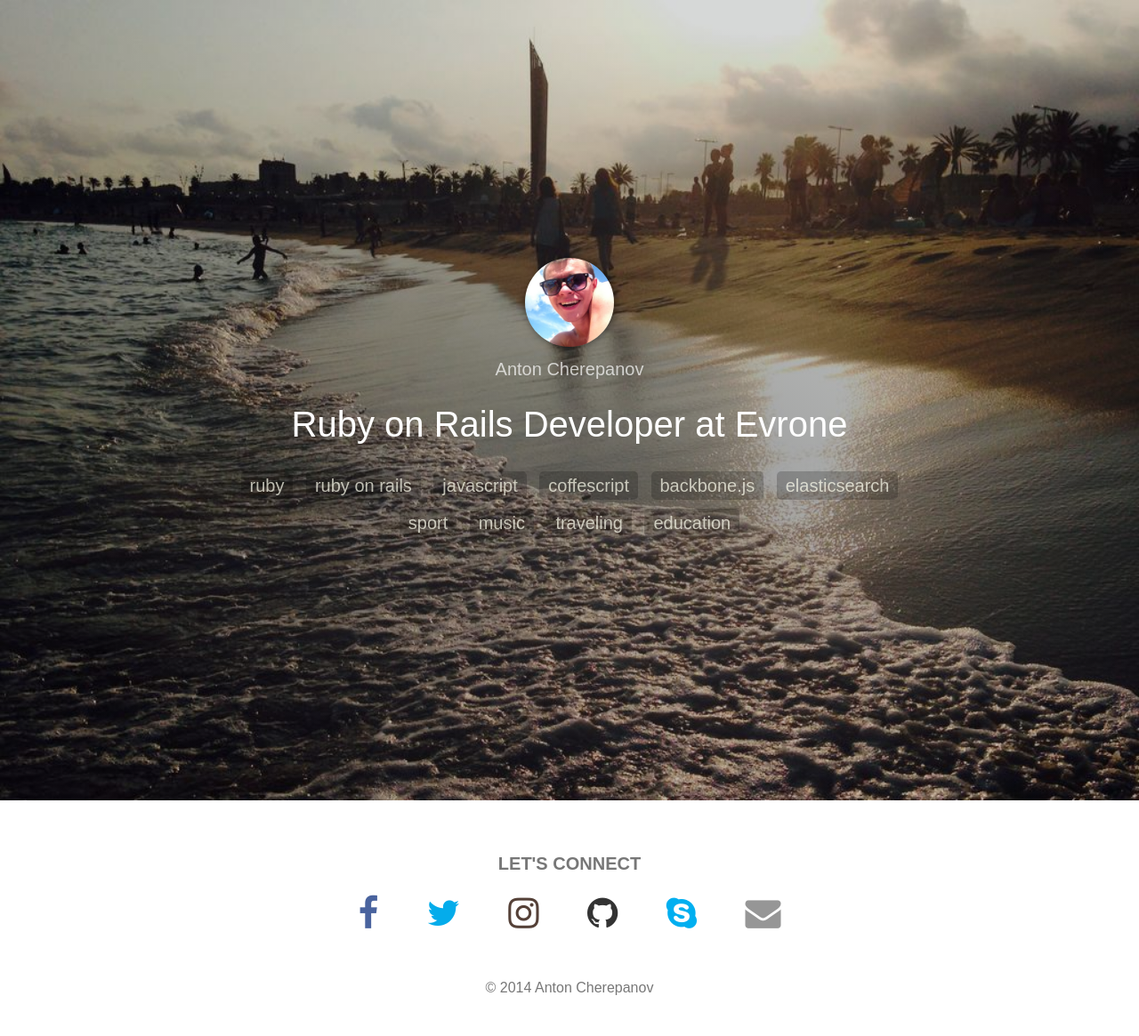
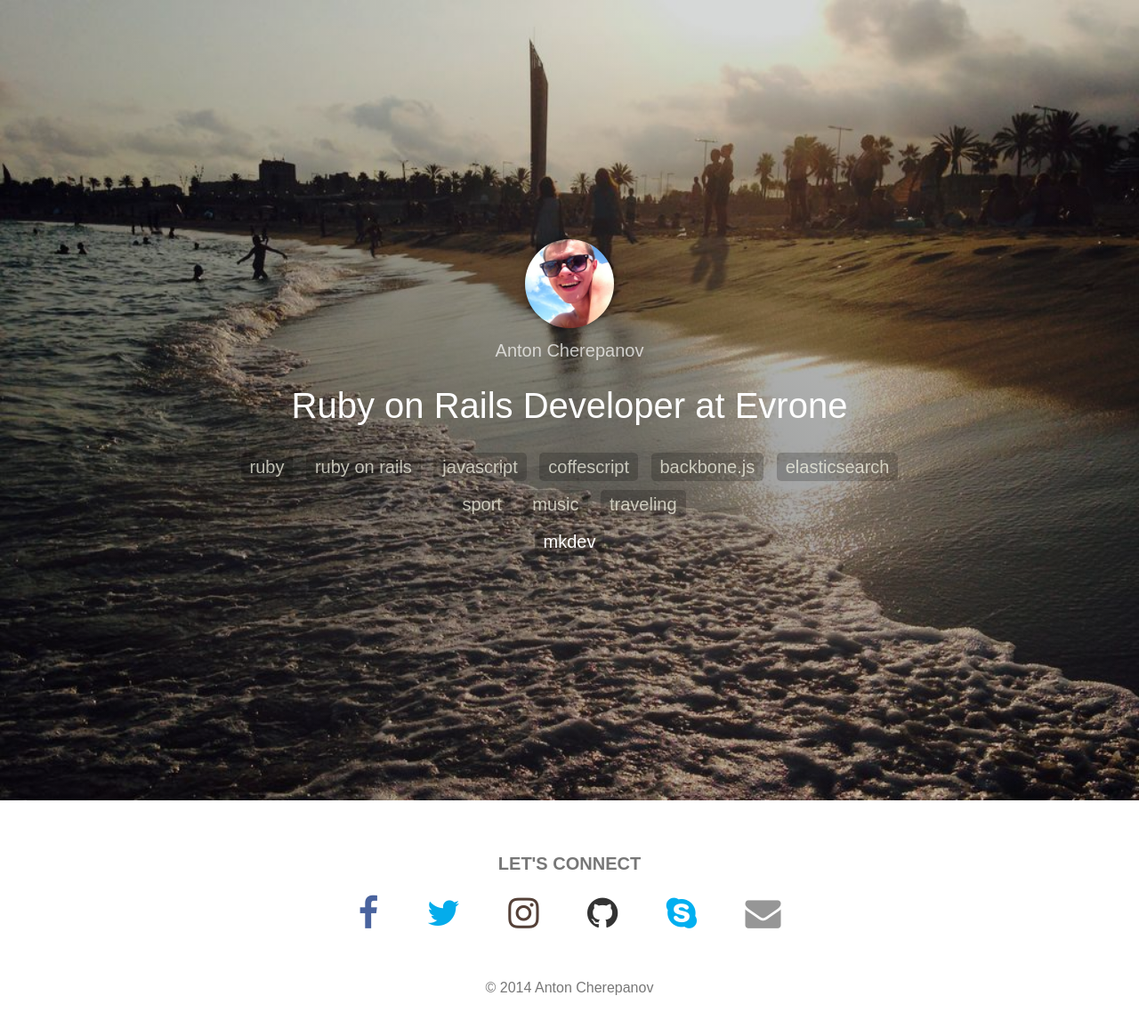
Before and after one commit to davetoxa/davetoxa.github.com, a Jekyll site: the page built from index.html, in a window 1280 px wide. Shown: the whole page at 89% size. Built offline with Jekyll 4.4.1, drawn with Linux system fonts in a browser that asks for light colours; nearby versions of some CDN libraries; Markdown is read by kramdown in place of the engine named in the settings.

Commit message:
Add links

```diff
--- a/_includes/header.html
+++ b/_includes/header.html
@@ -5,7 +5,7 @@
 			<div class="intro-pitch-inner">
 				<img src="/images/avatar.png" alt="Anton Cherepanov" class="intro-avatar">
 				<p>Anton Cherepanov</p>
-				<h2>Ruby on Rails Developer at Evrone</h2>
+				<h2>Ruby on Rails Developer at <a href="http://evrone.com" target="_blank">Evrone</a></h2>
 				<ul class="tags">
 					<li class="tag">ruby</li>
 					<li class="tag">ruby on rails</li>
@@ -17,7 +17,8 @@
 					<li class="tag">sport</li>
 					<li class="tag">music</li>
 					<li class="tag">traveling</li>
-					<li class="tag">education</li>
+					<br>
+					<li class="tag"><a href="http://mkdev.me" target="_blank">mkdev</a></li>
 				</ul>
 				</div>
 		</div>
--- a/css/main.css
+++ b/css/main.css
@@ -53,6 +53,11 @@ html, body {
 	font-size: 40px;
 	font-weight: normal;
 	line-height: 1.3em;
+}
+
+.intro-pitch a {
+	color: #fff;
+	text-decoration: none;
 }
 
 .intro-pitch p {
```
